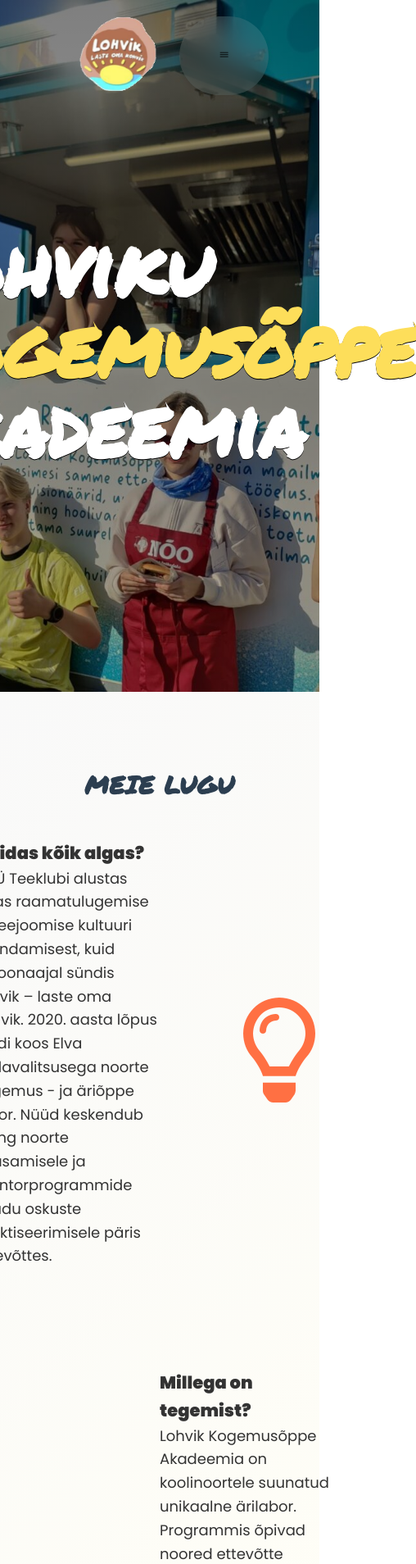
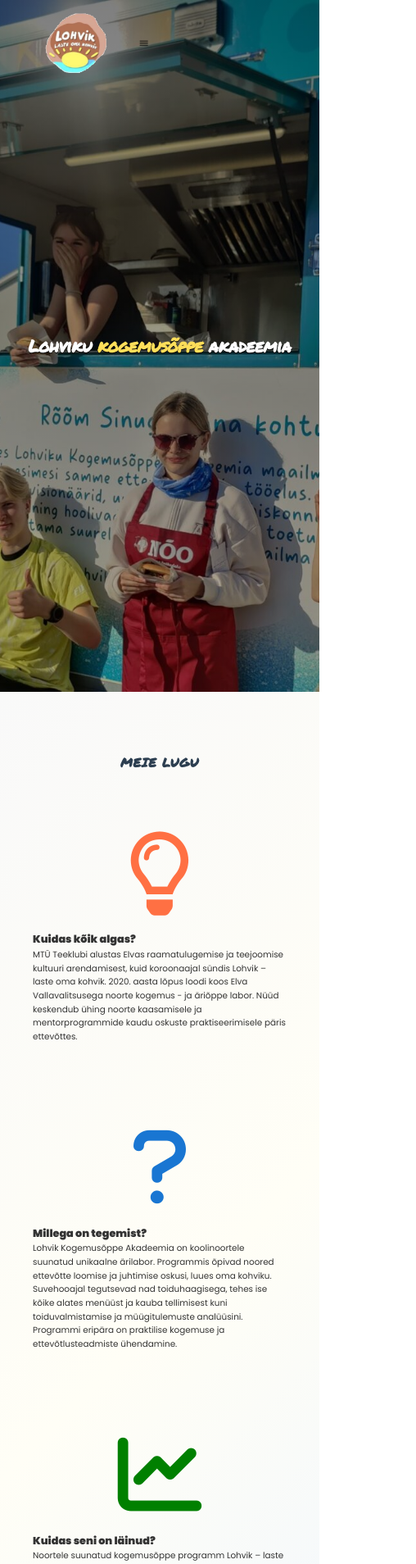
Before and after one commit to mikk369/kohvik-lohvik, a React (Vite) app: page / in a window 390 px wide. Shown: the top 1908 px of the page at 82% size, 508 px wide, since content can reach past the window. Built offline with nearby package versions, Linux system fonts and the light colour scheme; no server answers; a web font is replaced by a local one.

Commit message:
screen sizes on different defices

```diff
--- a/index.html
+++ b/index.html
@@ -2,6 +2,7 @@
 <html lang="en">
   <head>
     <meta charset="UTF-8" />
+    <meta content="width=device-width, initial-scale=1" name="viewport" />
     <link rel="icon" type="image/svg+xml" href="/vite.svg" />
     <link rel="preconnect" href="https://fonts.gstatic.com" crossorigin>
     <link rel="preconnect" href="https://fonts.googleapis.com">
--- a/src/index.css
+++ b/src/index.css
@@ -102,6 +102,7 @@ body {
   font-size: 4.4rem;
   color: #FDDE5A;
   text-shadow: 0 1px 0 black;
+  white-space: nowrap;
 }
 
 .heading-tertiary {
@@ -132,7 +133,6 @@ body {
   left: 0;
   right: 0;
   z-index: 100;
-
 }
 
 /********************/
@@ -145,9 +145,9 @@ body {
 /********************/
 /*NAV*/
 /********************/
-.nav-wrapper {
+.main-nav {
   display: flex;
-  justify-content: space-between;
+  justify-content: center;
   align-items: center;
   height: 9.6rem;
   padding: 0 4.8rem;
@@ -157,11 +157,7 @@ body {
   backdrop-filter: blur(15px);
   -webkit-backdrop-filter: blur(10px);  /* Safari compatibility */
   box-shadow: 0 4px 6px rgba(0, 0, 0, 0.1);
-}
-
-.main-nav {
   flex-grow: 1;
-
 }
 
 .main-nav-list {
@@ -180,6 +176,7 @@ body {
   font-weight: 500;
   font-size: 1.8rem;
   transition: all 0.3s;
+  white-space: nowrap;
 }
 
 /* change nav links and heading color after scrolling */
@@ -211,59 +208,12 @@ body {
   height: 4.8rem;
   width: 4.8rem;
   color: #333;
+  display: inline-block;
 }
 
-/* MOBILE NAV */
-@media (max-width: 59em) {
-  .btn-mobile-nav {
-    display: block;
-    z-index: 69;
-  }
-  .nav-wrapper {
-    flex-grow: 1;
-  }
-  .main-nav {
-    background-color: rgba(255, 255, 255, 0.6);
-    backdrop-filter: blur(10px);
-    -webkit-backdrop-filter: blur(10px); /* (for safari)*/
-    border-radius: 5rem;
-    position: absolute;
-    top: 0;
-    left: 0;
-    width: 100%;
-    height: 100vh;
-    transform: translateY(-100%);
-    display: flex;
-    align-items: center;
-    justify-content: center;
-    transition: all 0.5s ease-in;
-    /* display none allows no transitions */
-    /* display: none; */
-
-    /* Hide element visually */
-    opacity: 1;
-    /* No mouse and keyboard access */
-    pointer-events: none;
-    /* Hide from screen readers */
-    visibility: hidden;
-  }
-  .nav-open .main-nav {
-    opacity: 1;
-    pointer-events: auto;
-    visibility: visible;
-    transform: translateY(0);
-  }
-
-  .main-nav-list {
-    flex-direction: column;
-    gap: 4.8rem;
-  }
-  .main-nav-link:link,
-  .main-nav-link:visited {
-    font-size: 3rem;
-  }
+.icon-mobile-nav[name='close-outline'] {
+  display: none;
 }
-
 /********************/
 /*LANDING SECTION*/
 /********************/
@@ -303,7 +253,7 @@ body {
 .about-us {
   max-width: 140rem;
   padding: 0 3.2rem;
-  font-size: 1.8rem;
+  font-size: 2rem;
   line-height: 1.6;
 }
 
@@ -613,21 +563,21 @@ body.no-scroll {
 
 .supporter-logos {
   display: grid;
-  grid-template-columns: repeat(3, 1fr);
+  grid-template-columns: 1fr;
   gap: 2rem;
   padding: 2rem;
 }
 
-.supporter-logos img {
+/* .supporter-logos img {
   height: 3.6rem;
   margin: auto;
-}
+} */
 
 .supporter-names {
   display: grid;
-  grid-template-columns: repeat(3, 1fr);
+  grid-template-columns: 1fr;
   gap: 1rem;
-  font-size: 2rem;
+  /* font-size: 2rem; */
   line-height: 1.8;
   color: #555;
 }
--- a/src/main.jsx
+++ b/src/main.jsx
@@ -2,6 +2,7 @@ import { StrictMode } from 'react'
 import { createRoot } from 'react-dom/client'
 import App from './App.jsx'
 import './index.css'
+import './queries.css'
 
 
 createRoot(document.getElementById('root')).render(
--- /dev/null
+++ b/src/queries.css
@@ -0,0 +1,211 @@
+/* 1em = 16px  */
+
+/* FONT SIZE SYSTEM (px) */
+/* 10 / 12 / 14 / 16 / 18 / 20 / 24 / 30 / 36 / 44 / 52 / 62 / 74 / 86 / 98 */
+/* - spacing system (px)
+2 / 4 / 8 / 12 / 16 / 24 / 32 / 48 / 64 / 80 / 96 / 128 */
+
+/********************/
+/*BELOW 1440px*/
+/********************/
+@media (max-width: 90em) {
+    .heading-primary {
+      font-size: 6.2rem;
+    }
+    .heading-secondary {
+        font-size: 3.0rem;
+    }
+  }
+
+/********************/
+/*BELOW 1296px*/
+/********************/
+@media (max-width: 81em) {
+    .main-nav-list {
+      gap: 3rem;
+    }
+    .header {
+      padding: 0 3rem;
+    }
+
+  }
+
+/********************/
+/*BELOW 1200px*/
+/********************/
+  @media (max-width: 75em) {
+    .nav-wrapper {
+        padding: 0 2rem;
+    }
+    .heading-tertiary {
+        font-size: 2.6rem;
+    }
+    .about-us {
+        padding: 0 2.0rem;
+    }
+    .about-title {
+        font-size: 2rem;
+    }
+    .about-description {
+        font-size: 1.8rem;
+    }
+    .header {
+        padding: 0 2rem;
+      }
+    .about-grid {
+        row-gap: 9.6rem;
+      }
+    .supporter-logos img {
+        height: 3rem;
+        margin: auto;
+      }
+    .supporter-names {
+        font-size: 1.6rem;
+      }
+  }
+
+/********************/
+/*BELOW 1152px*/
+/********************/
+
+@media (max-width: 72em) {
+    html {
+        /* 8px /16px = 0.5 = 50% */
+        font-size: 50%;
+      }
+      .btn-mobile-nav {
+        display: block;
+        z-index: 69;
+      }
+      .main-nav {
+        background-color: rgba(17, 16, 16, 0.6);
+        backdrop-filter: blur(10px);
+        -webkit-backdrop-filter: blur(10px); /* (for safari)*/
+        border-radius: 5rem;
+        position: absolute;
+        top: 0;
+        left: 0;
+        width: 100%;
+        height: 100vh;
+        transform: translateY(-100%);
+        display: flex;
+        align-items: center;
+        justify-content: center;
+        transition: all 0.5s ease-in;
+        opacity: 1;
+        pointer-events: none;
+        visibility: hidden;
+      }
+      .nav-open .main-nav {
+        opacity: 1;
+        pointer-events: auto;
+        visibility: visible;
+        transform: translateY(0);
+      }
+      .nav-open .icon-mobile-nav[name='close-outline'] {
+        display: block;
+      }
+      .nav-open .icon-mobile-nav[name='menu-outline'] {
+        display: none;
+      }
+      .main-nav-list {
+        flex-direction: column;
+        gap: 4.4rem;
+      }
+      .header.nav-open .heading-secondary {
+        order: -1;
+      }
+      .main-nav-link:link,
+      .main-nav-link:visited {
+        font-size: 3rem;
+      }
+  }
+
+/********************/
+/*BELOW 832px*/
+/********************/
+
+@media (max-width: 52em) {
+  .heading-primary {
+    font-size: 4.4rem;
+  }
+  .heading-tertiary {
+    font-size: 1.9rem;
+}
+  .about-title {
+      font-size: 1.6rem;
+  }
+  .about-description {
+      font-size: 1.6rem;
+  }
+  .supporter-logos {
+    display: grid;
+    grid-template-columns: 1fr;
+    gap: 2rem;
+    padding: 2rem;
+  }
+  .supporter-names {
+    display: grid;
+    grid-template-columns: 1fr;
+    gap: 1rem;
+    line-height: 1.8;
+    color: #555;
+  }
+}
+
+/********************/
+/*BELOW 576px (phones)*/
+/********************/
+
+@media (max-width: 36em) {
+  .heading-primary {
+    font-size: 3.4rem;
+  }
+  .about-description {
+    font-size: 1.3rem;
+  }
+  .about-grid {
+    grid-template-columns: 1fr;
+    gap: 3rem;
+  }
+  .about-icon-box:nth-child(even) {
+    justify-content: center;
+    margin: 6rem 0 -4.8rem 0;
+    padding: 0;
+  }
+  .about-icon-box:nth-child(odd) {
+    justify-content: center;
+    margin: 6rem 0 -4.8rem 0;
+    padding: 0;
+  }
+  .about-icon-box:nth-child(2) {
+    grid-row: 1;
+    margin-top: 1.2rem;
+  }
+  .about-icon-box:nth-child(6) {
+    grid-row: 5;
+  }
+  .posts {
+    padding: 0rem 1.6rem;
+  }
+  .post .truncated {
+    font-size: 1.2rem;
+  }
+  .post .expanded {
+    font-size: 1.2rem;
+  }
+}
+
+/********************/
+/*PRIMARY HEADING 464px, 336px*/
+/********************/
+ @media (max-width: 29em) {
+  .heading-primary {
+    font-size: 2.6rem;
+  }
+}
+ @media (max-width: 21em) {
+  .heading-primary {
+    font-size: 2.3rem;
+  }
+}
```
